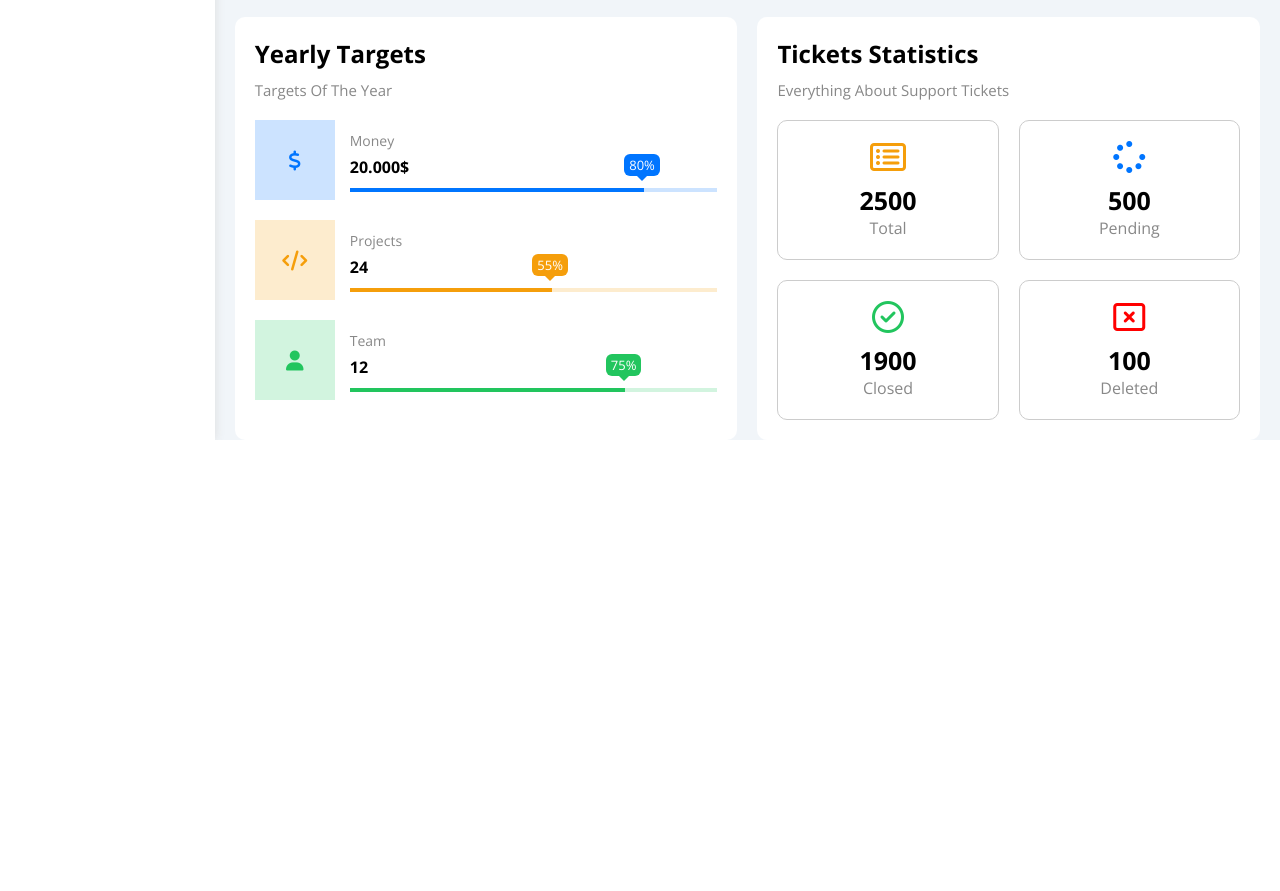
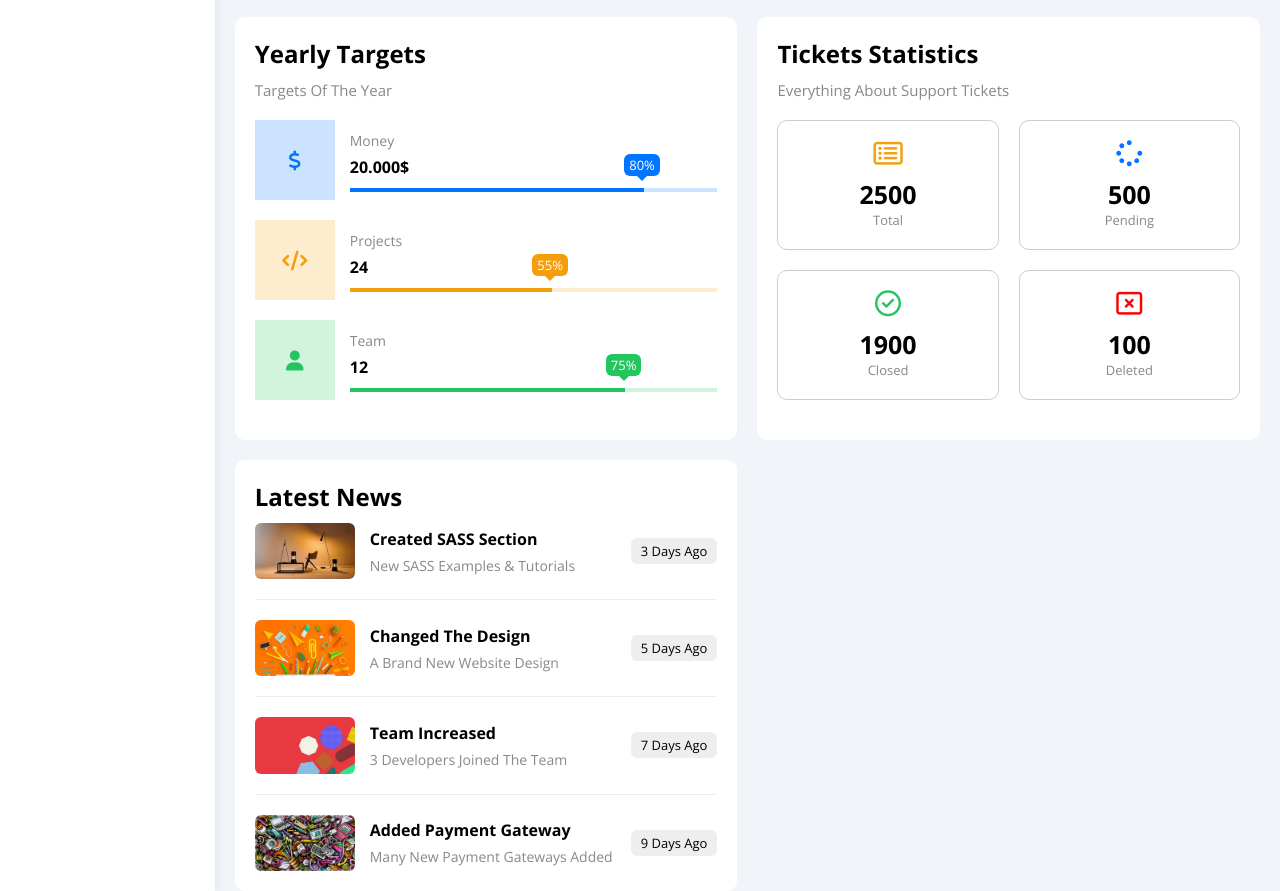
Before and after one commit to mahmoud-abuyoussef/Dashboard, a plain HTML site: page index.html in a window 1280 px wide. Shown: the part 575-1466 px from the top of the page. Before the commit the page ends 1015 px from the top, so only its background shows below. Drawn offline with nearby package versions, Linux system fonts and the light colour scheme.

Commit message:
Add: Latest News Section

```diff
--- a/assets/styles/libs/framework.css
+++ b/assets/styles/libs/framework.css
@@ -59,6 +59,9 @@
 .w-fit {
   width: fit-content;
 }
+.w-100 {
+  width: 100px;
+}
 
 .p-10 {
   padding: 10px;
@@ -68,6 +71,9 @@
 }
 .p-20 {
   padding: 20px;
+}
+.pb-20 {
+  padding-bottom: 20px;
 }
 
 .m-20 {
@@ -85,6 +91,12 @@
 .mt-20 {
   margin-top: 20px;
 }
+.mr-15 {
+  margin-right: 15px;
+}
+.mb-6 {
+  margin-bottom: 6px;
+}
 .mb-10 {
   margin-bottom: 10px;
 }
@@ -95,11 +107,17 @@
 .fw-bold {
   font-weight: bold;
 }
+.fs-13 {
+  font-size: 13px;
+}
 .fs-14 {
   font-size: 14px;
 }
 .fs-15 {
   font-size: 15px;
+}
+.fs-16 {
+  font-size: 16px;
 }
 .fs-25 {
   font-size: 25px;
--- a/assets/styles/main.css
+++ b/assets/styles/main.css
@@ -39,6 +39,9 @@ ul {
 }
 a {
   text-decoration: none;
+}
+img {
+  max-width: 100%;
 }
 
 .page {
@@ -300,3 +303,15 @@ a {
     width: 100%;
   }
 }
+
+.latest-news .news-row:not(:last-of-type) {
+  border-bottom: 1px solid #eee;
+}
+.latest-news .news-row .info {
+  flex-grow: 1;
+}
+@media (max-width: 767px) {
+  .latest-news .news-row .label {
+    margin: 10px auto;
+  }
+}
--- a/index.html
+++ b/index.html
@@ -177,6 +177,41 @@
               </div>
             </div>
           </div>
+          <div class="latest-news widget text-c-mobile">
+            <h2 class="mb-10">Latest News</h2>
+            <div class="news-row pb-20 mb-20 block-mobile d-flex align-center">
+              <img class="w-100 rad-6 mr-15" src="assets/images/news-01.png" alt="" />
+              <div class="info">
+                <h3 class="fs-16 mb-6">Created SASS Section</h3>
+                <p class="fs-14 c-grey">New SASS Examples & Tutorials</p>
+              </div>
+              <span class="btn-shape bg-eee fs-13 label d-block w-fit">3 Days Ago</span>
+            </div>
+            <div class="news-row pb-20 mb-20 block-mobile d-flex align-center">
+              <img class="w-100 rad-6 mr-15" src="assets/images/news-02.png" alt="" />
+              <div class="info">
+                <h3 class="fs-16 mb-6">Changed The Design</h3>
+                <p class="fs-14 c-grey">A Brand New Website Design</p>
+              </div>
+              <span class="btn-shape bg-eee fs-13 label d-block w-fit">5 Days Ago</span>
+            </div>
+            <div class="news-row pb-20 mb-20 block-mobile d-flex align-center">
+              <img class="w-100 rad-6 mr-15" src="assets/images/news-03.png" alt="" />
+              <div class="info">
+                <h3 class="fs-16 mb-6">Team Increased</h3>
+                <p class="fs-14 c-grey">3 Developers Joined The Team</p>
+              </div>
+              <span class="btn-shape bg-eee fs-13 label d-block w-fit">7 Days Ago</span>
+            </div>
+            <div class="news-row block-mobile d-flex align-center">
+              <img class="w-100 rad-6 mr-15" src="assets/images/news-04.png" alt="" />
+              <div class="info">
+                <h3 class="fs-16 mb-6">Added Payment Gateway</h3>
+                <p class="fs-14 c-grey">Many New Payment Gateways Added</p>
+              </div>
+              <span class="btn-shape bg-eee fs-13 label d-block w-fit">9 Days Ago</span>
+            </div>
+          </div>
         </div>
       </main>
     </div>
```
